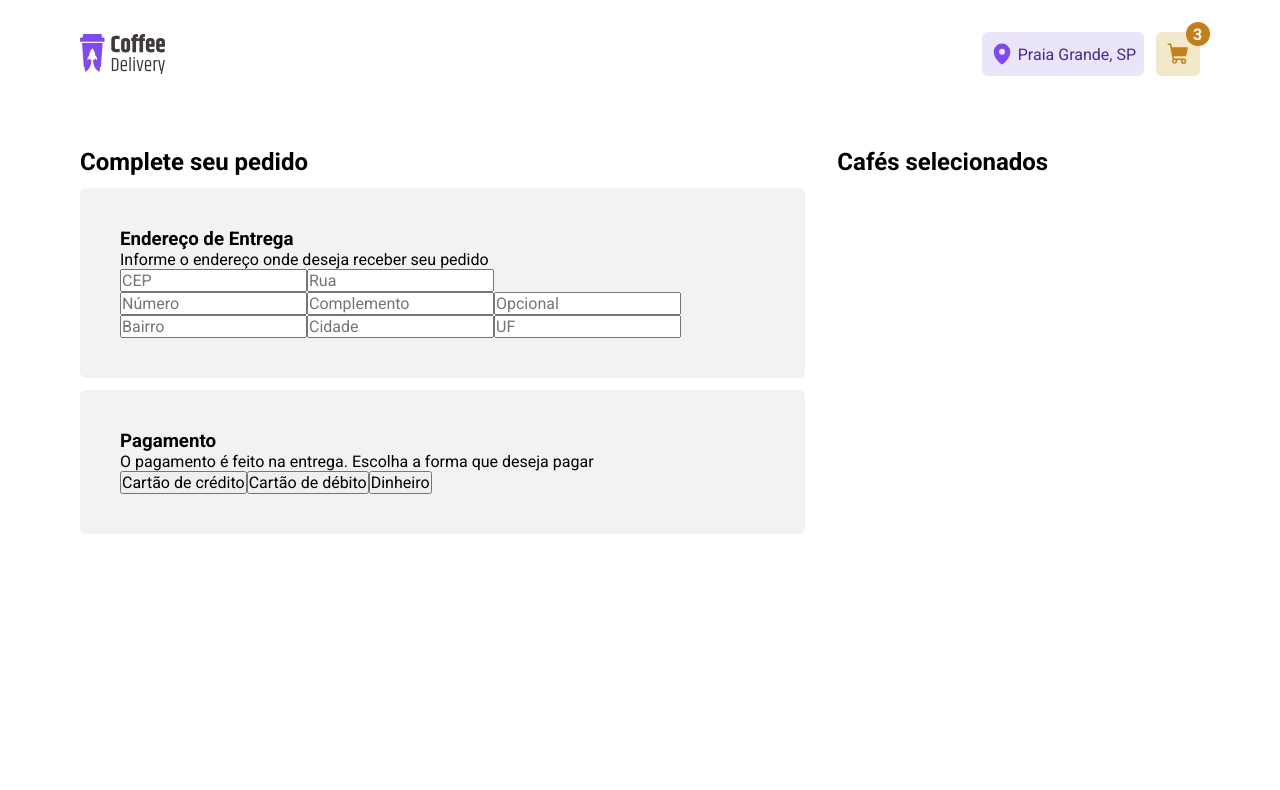
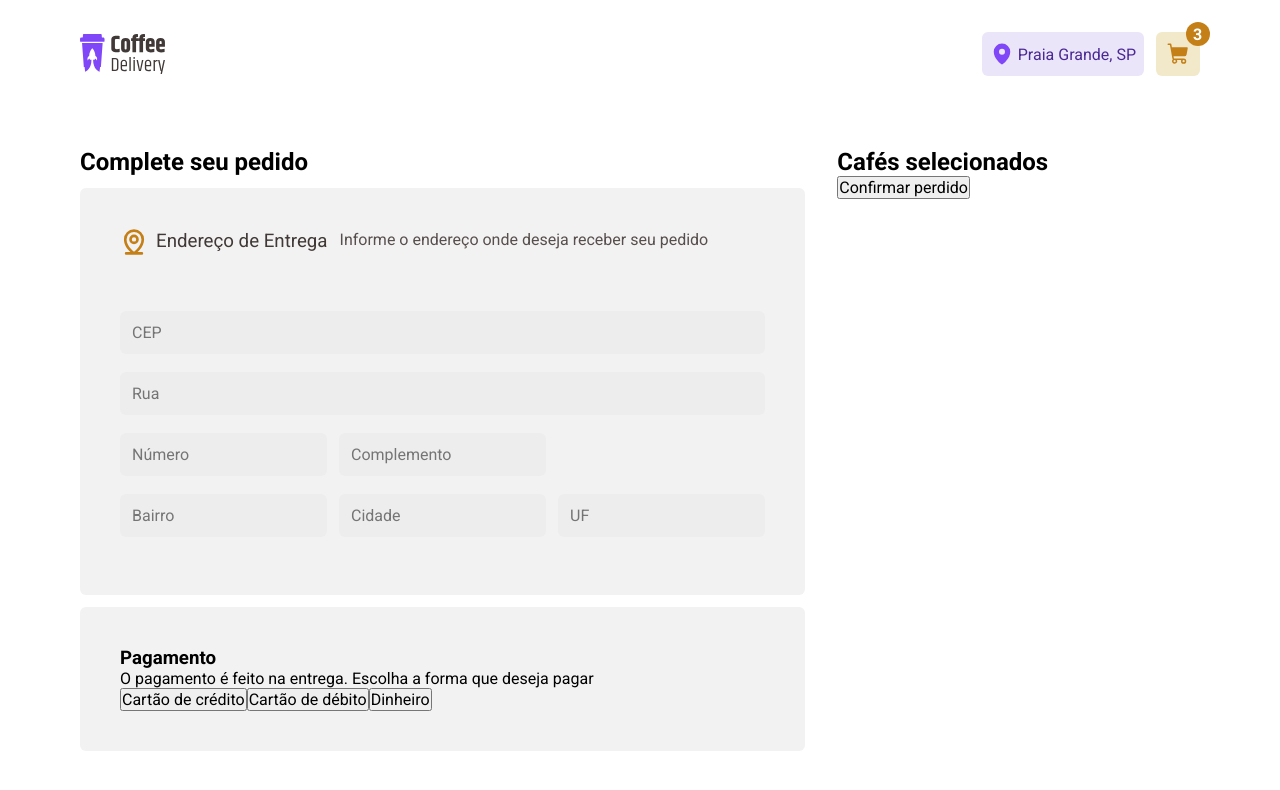
Before and after one commit to EnzoXavier1001/coffee-delivery, a React (Vite) app: page /checkout in a window 1280 px wide. Shown: the top 790 px of the page. Built offline with nearby package versions, Linux system fonts and the light colour scheme; the HTML template or start-up script is replaced by a standard one.

Commit message:
feat: add react hook form

```diff
--- a/src/pages/Checkout/index.tsx
+++ b/src/pages/Checkout/index.tsx
@@ -1,31 +1,56 @@
-import { CheckoutContainer, CoffeeDisplay, FormCheckout, FormCheckoutStyles, FormPayment, FormWrapper } from "./styles";
+import { MapPinLine } from "@phosphor-icons/react";
+import { CheckoutContainer, CloseOrder, CoffeeDisplay, FormCheckout, FormCheckoutStyles, FormPayment, FormWrapper } from "./styles";
+import { useForm } from "react-hook-form";
+import * as zod from 'zod'
+
+const CheckoutFormValidationSchema = zod.object({
+    cep: zod.string().min(8).max(9),
+    street: zod.string().min(1),
+    number: zod.number(),
+    complement: zod.string(),
+    district: zod.string(),
+    city: zod.string(),
+    uf: zod.string(),
+})
+
+type CheckoutFormData = zod.infer<typeof CheckoutFormValidationSchema>
 
 export function Checkout() {
+    const { register, handleSubmit, reset } = useForm<CheckoutFormData>()
+
+    function handleCreateOrder(data: CheckoutFormData) {
+        localStorage.setItem('@user-info', JSON.stringify(data))
+        console.log(data)
+        reset()
+    }
+
     return (
         <CheckoutContainer>
-            <FormCheckout>
+            <FormCheckout onSubmit={handleSubmit(handleCreateOrder)}>
                 <FormWrapper>
                     <h2>Complete seu pedido</h2>
                     <FormCheckoutStyles>
                         <header>
-                            <h3>Endereço de Entrega</h3>
-                            <p>Informe o endereço onde deseja receber seu pedido</p>
+                            <MapPinLine size={28} color="#C47F17" weight="bold" />
+                            <div>
+                                <h3>Endereço de Entrega</h3>
+                                <p>Informe o endereço onde deseja receber seu pedido</p>
+                            </div>
                         </header>
 
-                        <input type="text" placeholder="CEP" />
+                        <input type="text" placeholder="CEP" {...register("cep")} />
 
-                        <input type="text" placeholder="Rua"  />
+                        <input type="text" placeholder="Rua" {...register("street")}  />
 
                         <div>
-                            <input type="text" placeholder="Número"/>
-                            <input type="text" placeholder="Complemento"/>
-                            <input type="text" placeholder="Opcional"/>
+                            <input type="text" placeholder="Número" {...register("number")}/>
+                            <input type="text" placeholder="Complemento" {...register("complement")}/>
                         </div>
 
                         <div>
-                            <input type="text" placeholder="Bairro"/>
-                            <input type="text" placeholder="Cidade"/>
-                            <input type="text" placeholder="UF"/>
+                            <input type="text" placeholder="Bairro" {...register("district")}/>
+                            <input type="text" placeholder="Cidade" {...register("city")}/>
+                            <input type="text" placeholder="UF" {...register("uf")}/>
                         </div>
                     </FormCheckoutStyles>
                     <FormPayment>
@@ -49,7 +74,7 @@ export function Checkout() {
                 </FormWrapper>
                 <CoffeeDisplay>
                     <h2>Cafés selecionados</h2>
-
+                    <CloseOrder type="submit">Confirmar perdido</CloseOrder>
                 </CoffeeDisplay>
             </FormCheckout>
         </CheckoutContainer>
--- a/src/pages/Checkout/styles.ts
+++ b/src/pages/Checkout/styles.ts
@@ -11,7 +11,6 @@ export const CheckoutContainer = styled.main`
 
 export const FormWrapper = styled.div`
     flex: 2;
-
     display: flex;
     flex-direction: column;
     gap: 1.2rem;
@@ -23,9 +22,42 @@ export const BaseCardLayout = styled.div`
     border-radius: 6px;
 `
 
+export const FormCheckoutStyles = styled(BaseCardLayout)`
+    display: flex;
+    flex-direction: column;
 
-export const FormCheckoutStyles = styled(BaseCardLayout)``
+    header {
+       display: flex;
+       gap: 0.8rem;
+       align-items: center;
+       margin-bottom: 5.5rem;
 
+       h3 {
+            color: ${props => props.theme['--base-subtitle']};
+            margin-bottom: 0.2rem;
+            font-weight: 400;
+       }
+
+       p {
+            color: ${props => props.theme['--base-text']};
+       }
+    }
+
+    input {
+            outline: none;
+            background: ${props => props.theme['--base-input']};
+            border: none;
+            padding: 1.2rem;
+            border-radius: 6px;
+            color: ${props => props.theme['--base-text']};
+            margin-bottom: 1.8rem;
+       }
+
+       div {
+        display: flex;
+        gap: 1.2rem;
+       }
+`
 
 export const FormCheckout = styled.form`
     display: flex;
@@ -39,3 +71,5 @@ export const CoffeeDisplay = styled.div`
 `
 
 export const FormPayment = styled(BaseCardLayout)``
+
+export const CloseOrder = styled.button``
```
